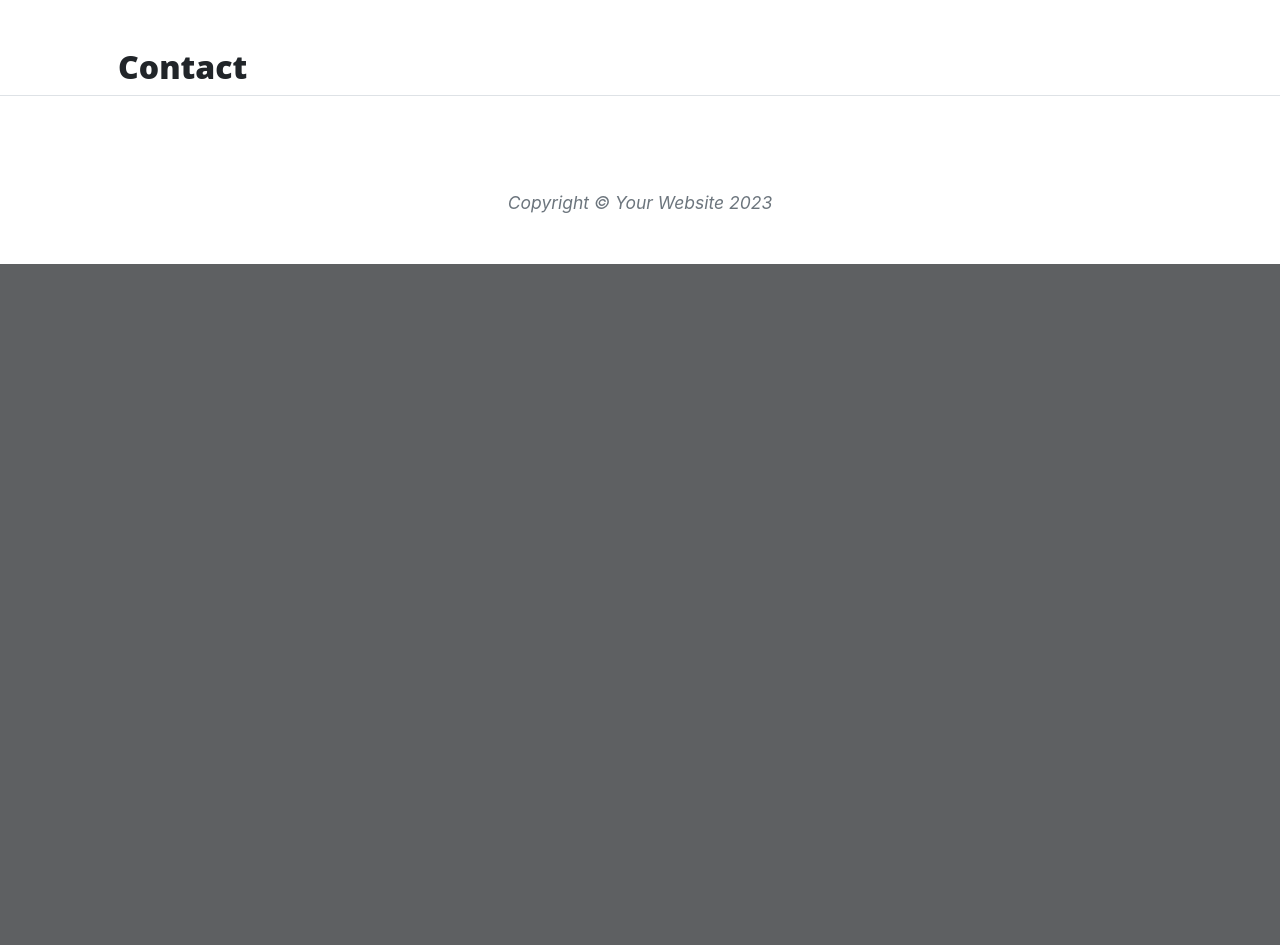
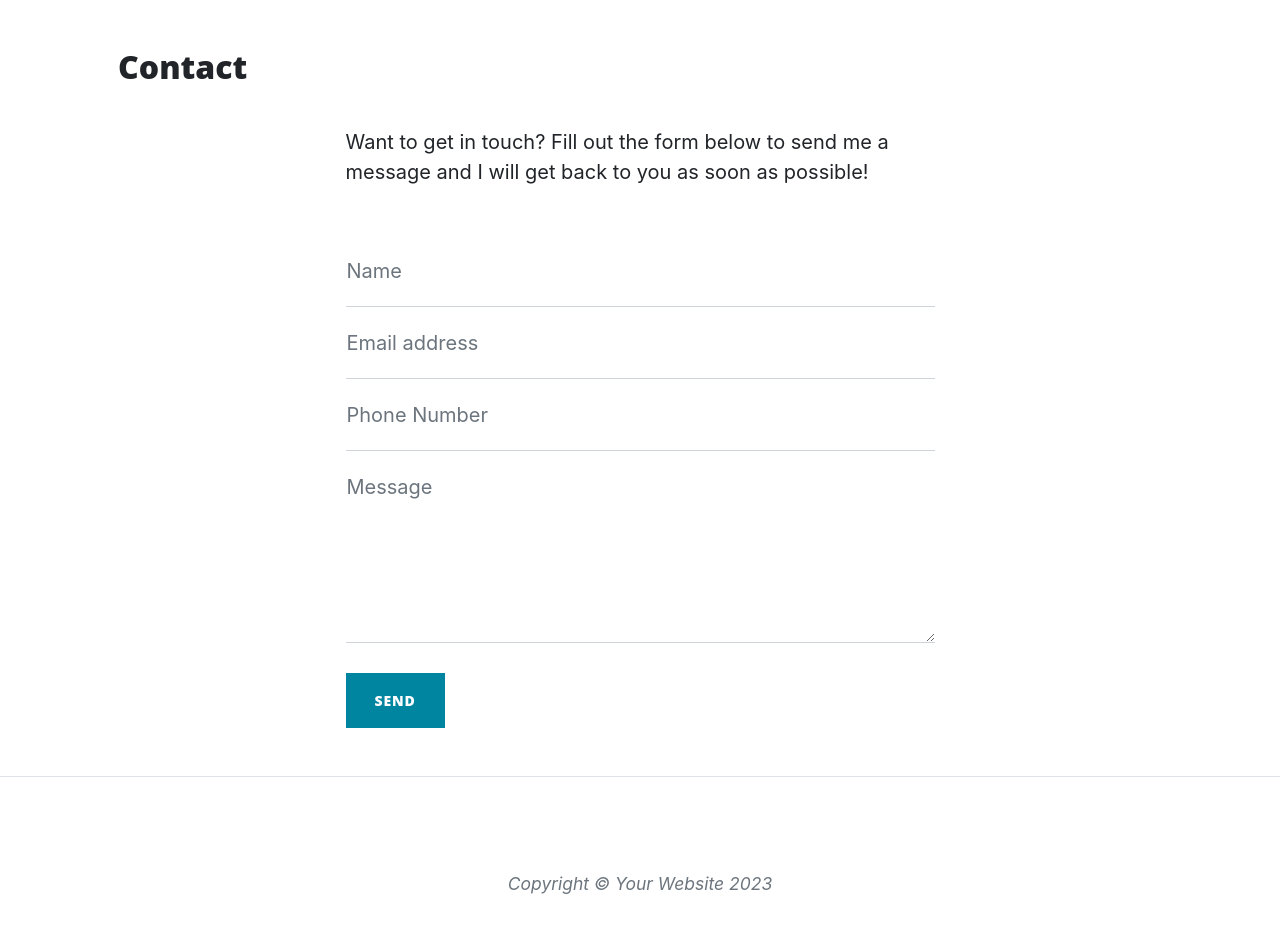
Before and after one commit to sarah2244-4/thorin-flask, a Flask app: page /contact in a window 1280 px wide. Shown: the part 628-1573 px from the top of the page. Before the commit the page ends 892 px from the top, so only its background shows below. Run offline with Flask 3, Linux system fonts and the light colour scheme; some libraries are stand-ins or nearby versions.

Commit message:
Added contact form

```diff
--- a/run.py
+++ b/run.py
@@ -1,6 +1,6 @@
 import os
 import json
-from flask import Flask, render_template
+from flask import Flask, render_template, request
 
 app = Flask(__name__)
 
@@ -28,8 +28,11 @@ def about_member(member_name):
     return render_template("member.html", member=member)
 
 
-@app.route("/contact")
+@app.route("/contact", methods=["GET", "POST"])
 def contact():
+    if request.method == "POST":
+        print(request.form.get("name"))
+        print(request.form["email"])
     return render_template("contact.html", page_title="Contact")
 
 
--- a/templates/contact.html
+++ b/templates/contact.html
@@ -1,4 +1,60 @@
 {% extends "base.html" %}
 {% block content %}
     <h2>{{ page_title }}</h2>
+
+    <div class="row gx-4 gx-lg-5 justify-content-center">
+        <div class="col-md-10 col-lg-8 col-xl-7">
+            <p>Want to get in touch? Fill out the form below to send me a message and I will get back to you as soon as possible!</p>
+            <div class="my-5">
+                <!-- This form is pre-integrated with SB Forms.-->
+                <!-- To make this form functional, sign up at-->
+                <!-- https://startbootstrap.com/solution/contact-forms-->
+                <!-- to get an API token!-->
+                <form method="POST" id="contactForm" data-sb-form-api-token="API_TOKEN">
+                    <div class="form-floating">
+                        <input class="form-control" id="name" type="text" placeholder="Enter your name..." name="name" required data-sb-validations="required" />
+                        <label for="name">Name</label>
+                        <div class="invalid-feedback" data-sb-feedback="name:required">A name is required.</div>
+                    </div>
+                    <div class="form-floating">
+                        <input class="form-control" id="email" type="email" placeholder="Enter your email..." name="email" required  data-sb-validations="required,email" />
+                        <label for="email">Email address</label>
+                        <div class="invalid-feedback" data-sb-feedback="email:required">An email is required.</div>
+                        <div class="invalid-feedback" data-sb-feedback="email:email">Email is not valid.</div>
+                    </div>
+                    <div class="form-floating">
+                        <input class="form-control" id="phone" type="tel" placeholder="Enter your phone number..." name="phone" required data-sb-validations="required" />
+                        <label for="phone">Phone Number</label>
+                        <div class="invalid-feedback" data-sb-feedback="phone:required">A phone number is required.</div>
+                    </div>
+                    <div class="form-floating">
+                        <textarea class="form-control" id="message" placeholder="Enter your message here..." name="message" style="height: 12rem" required data-sb-validations="required"></textarea>
+                        <label for="message">Message</label>
+                        <div class="invalid-feedback" data-sb-feedback="message:required">A message is required.</div>
+                    </div>
+                    <br />
+                    <!-- Submit success message-->
+                    <!---->
+                    <!-- This is what your users will see when the form-->
+                    <!-- has successfully submitted-->
+                    <div class="d-none" id="submitSuccessMessage">
+                        <div class="text-center mb-3">
+                            <div class="fw-bolder">Form submission successful!</div>
+                            To activate this form, sign up at
+                            <br />
+                            <a href="https://startbootstrap.com/solution/contact-forms">https://startbootstrap.com/solution/contact-forms</a>
+                        </div>
+                    </div>
+                    <!-- Submit error message-->
+                    <!---->
+                    <!-- This is what your users will see when there is-->
+                    <!-- an error submitting the form-->
+                    <div class="d-none" id="submitErrorMessage"><div class="text-center text-danger mb-3">Error sending message!</div></div>
+                    <!-- Submit Button-->
+                    <button class="btn btn-primary text-uppercase" id="submitButton" type="submit">Send</button>
+                </form>
+            </div>
+        </div>
+    </div>
+
 {% endblock %}
```
Also changed, not shown: 1 other file.
